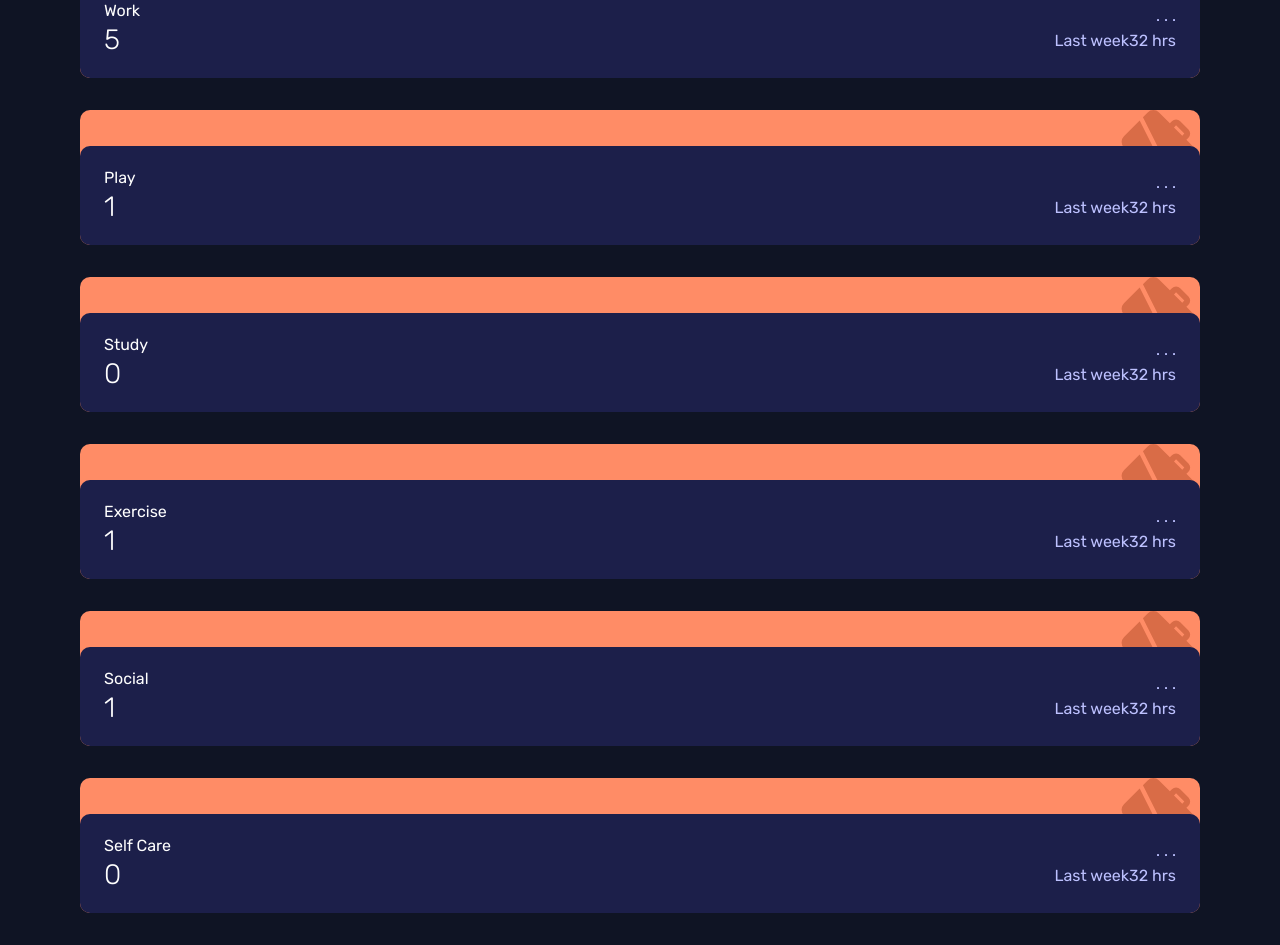
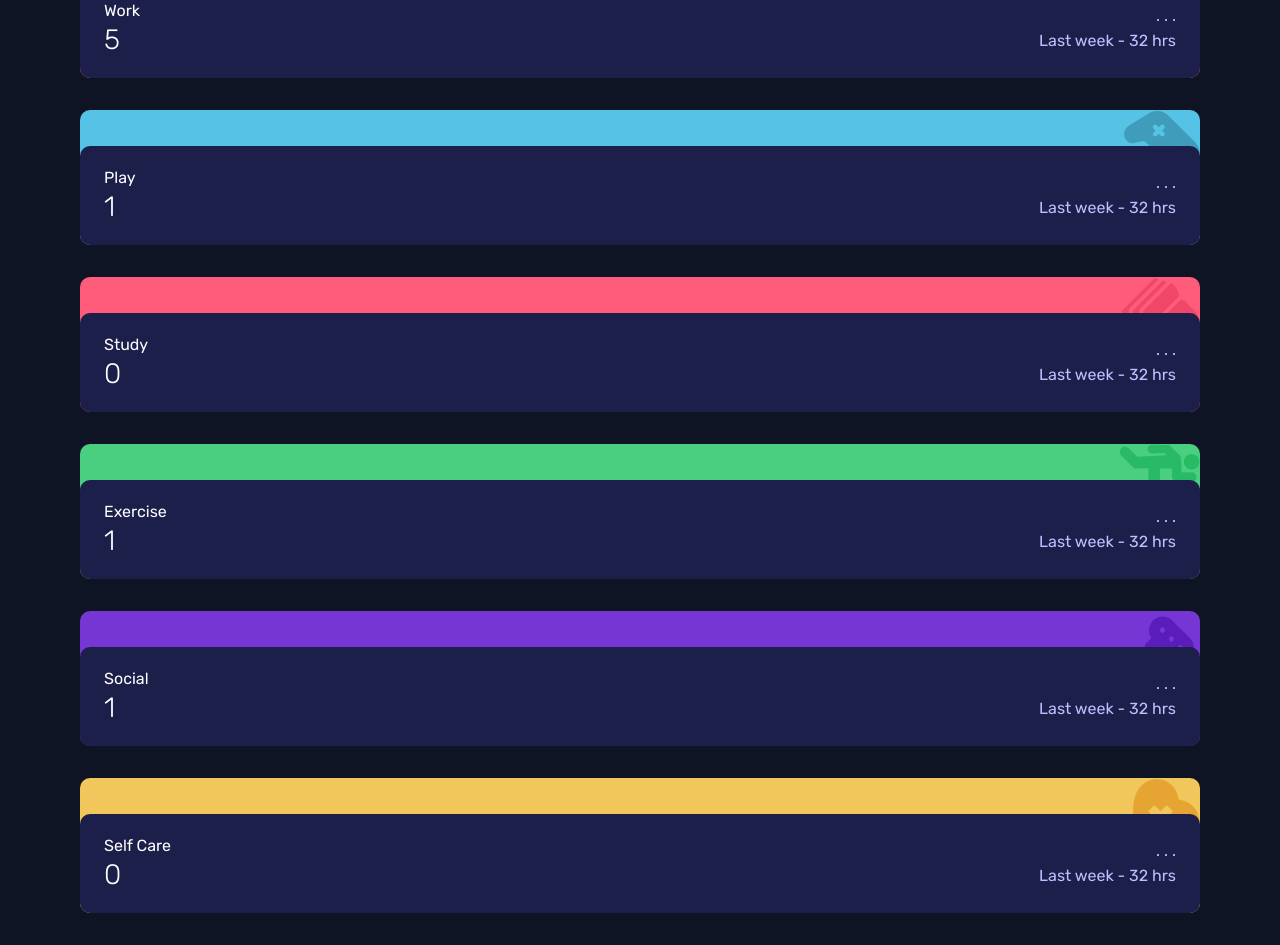
Before and after one commit to lucaso-silva/time-tracking-dashboard, a plain HTML site: page index.html in a window 1280 px wide. Shown: the part 275-1220 px from the top of the page. Drawn offline with Linux system fonts and the light colour scheme.

Commit message:
fixed: function create card category bg image and bg color

```diff
--- a/assets/css/card-category.css
+++ b/assets/css/card-category.css
@@ -1,6 +1,4 @@
 .card-category {
-    background-image: url('../img/icon-work.svg');
-    background-color: var(--light-red--work);
     background-repeat: no-repeat;
     background-position: top right;
     width: 87.5vw;
@@ -37,3 +35,7 @@
     justify-content: space-around;
     color: var(--pale-blue);
 }
+
+span::before {
+    content: " - ";
+}
--- a/assets/js/createCategoryCard.js
+++ b/assets/js/createCategoryCard.js
@@ -1,15 +1,22 @@
 const containerCards = document.querySelector(".container-cards")
 
 export default function createCategoryCard(data) {
+    //console.log(data);
+    let backgroundImg = data.backgroundImg;
+    let backgroundColor = data.color;
     let category =  data.title;
+    let id = data.id;
     let currentDailyTimeInfo = data.timeframes.daily.current;
     let currentWeeklyTimeInfo = data.timeframes.weekly.current;
     let currentMonthTimeInfo = data.timeframes.monthly.current
 
-    console.log("category: " + category + ". daily: " + currentDailyTimeInfo + " . weekly: " + currentWeeklyTimeInfo + " . monthly: " + currentMonthTimeInfo);
+    //console.log("category: " + category + ". daily: " + currentDailyTimeInfo + " . weekly: " + currentWeeklyTimeInfo + " . monthly: " + currentMonthTimeInfo);
 
     let divCategoryCard = document.createElement("div");
     divCategoryCard.classList.add("card-category");
+    divCategoryCard.setAttribute("id", `card-${id}`);
+    divCategoryCard.style.backgroundImage = `url('${backgroundImg}')`;
+    divCategoryCard.style.backgroundColor = backgroundColor;
 
     let divWrapper = document.createElement("div");
     let divCurrentInfo = document.createElement("div");
--- a/data.json
+++ b/data.json
@@ -1,7 +1,9 @@
 [
   {
+    "id": 1,
     "title": "Work",
-    "bg-img": "assets/img/icon-work.svg",
+    "backgroundImg": "assets/img/icon-work.svg",
+    "color":  "hsl(15, 100%, 70%)",
     "timeframes": {
       "daily": {
         "current": 5,
@@ -18,8 +20,10 @@
     }
   },
   {
+    "id": 2,
     "title": "Play",
-    "bg-img": "assets/img/icon-play.svg",
+    "backgroundImg": "assets/img/icon-play.svg",
+    "color":  "hsl(195, 74%, 62%)",
     "timeframes": {
       "daily": {
         "current": 1,
@@ -36,8 +40,10 @@
     }
   },
   {
+    "id": 3,
     "title": "Study",
-    "bg-img": "assets/img/icon-study.svg",
+    "backgroundImg": "assets/img/icon-study.svg",
+    "color":  "hsl(348, 100%, 68%)",
     "timeframes": {
       "daily": {
         "current": 0,
@@ -54,8 +60,10 @@
     }
   },
   {
+    "id": 4,
     "title": "Exercise",
-    "bg-img": "assets/img/icon-exercise.svg",
+    "backgroundImg": "assets/img/icon-exercise.svg",
+    "color": "hsl(145, 58%, 55%)",
     "timeframes": {
       "daily": {
         "current": 1,
@@ -72,8 +80,10 @@
     }
   },
   {
+    "id": 5,
     "title": "Social",
-    "bg-img": "assets/img/icon-social.svg",
+    "backgroundImg": "assets/img/icon-social.svg",
+    "color": "hsl(264, 64%, 52%)",
     "timeframes": {
       "daily": {
         "current": 1,
@@ -90,8 +100,10 @@
     }
   },
   {
+    "id": 6,
     "title": "Self Care",
-    "bg-img": "assets/img/icon-self-care.svg",
+    "backgroundImg": "assets/img/icon-self-care.svg",
+    "color": "hsl(43, 84%, 65%)",
     "timeframes": {
       "daily": {
         "current": 0,
--- a/index.html
+++ b/index.html
@@ -8,6 +8,7 @@
     <link rel="stylesheet" href="assets/css/styles.css">
 </head>
 <body>
+    <div class="wrapper">
         <div class="card-user">
             <div class="user--info">
                 <img src="assets/img/image-jeremy.png" alt="User photo">
@@ -41,8 +42,7 @@
                 </div>
             </div> -->
         </div>
-
-
+    </div>
 <script src="./assets/js/main.js" type="module"></script>
 </body>
 </html>
```
Lines whose indentation alone changed are shown as unchanged.
